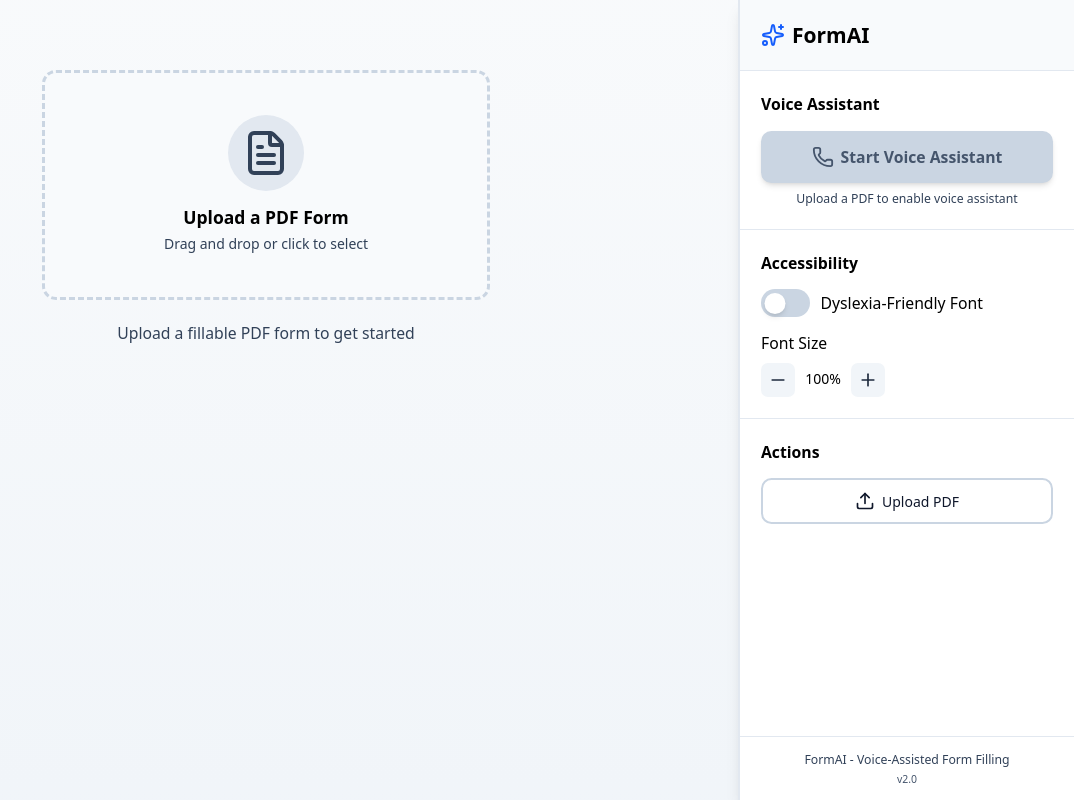
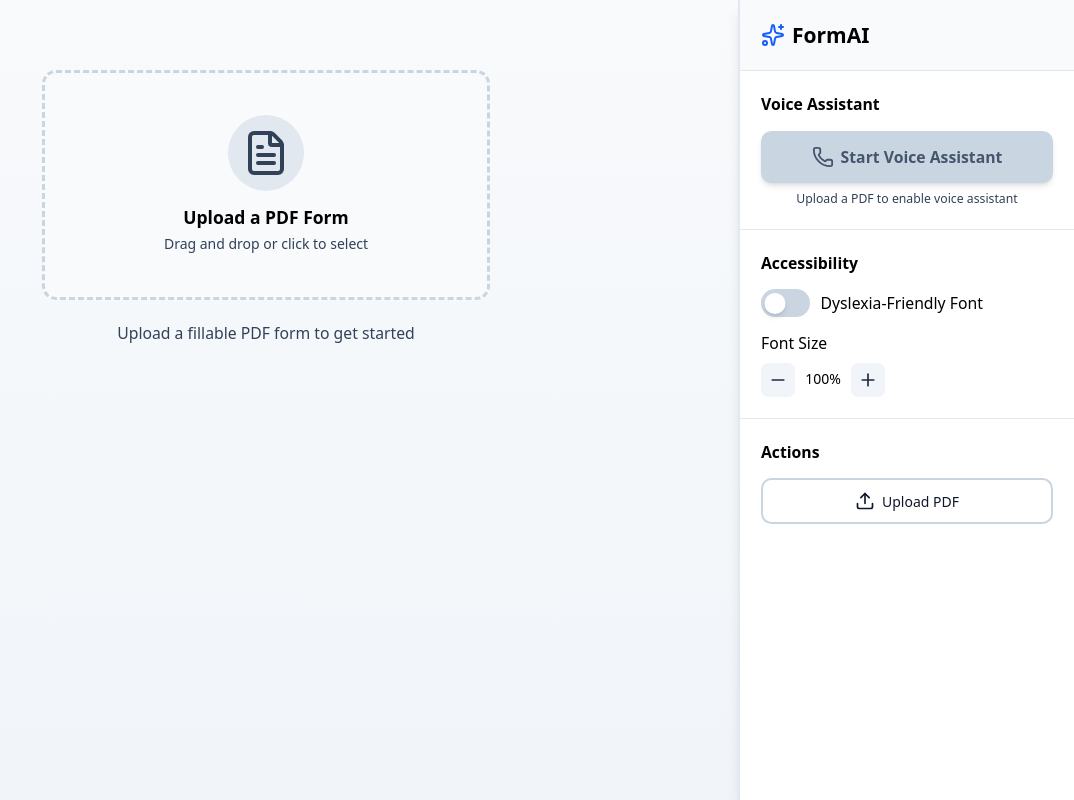
Before and after one commit to ochen1/readyform-ai-ui, a React (Vite) app: page / in a window 1280 px wide. Shown: the whole page, without its empty margins (206-1280 px from the left). Built offline with nearby package versions, Linux system fonts and the light colour scheme.

Commit message:
fix: remove sidebar footer from SimpleForm component

```diff
--- a/src/components/SimpleForm.tsx
+++ b/src/components/SimpleForm.tsx
@@ -739,11 +739,7 @@ export function SimpleForm() {
         {/* Spacer to push footer down */}
         <div className="flex-1" />
 
-        {/* Sidebar Footer */}
-        <div className="p-4 border-t border-slate-200 text-center text-sm text-slate-700">
-          <p className="font-medium">FormAI - Voice-Assisted Form Filling</p>
-          <p className="text-xs mt-1 text-slate-600">v2.0</p>
-        </div>
+
       </aside>
     </div>
   );
```
